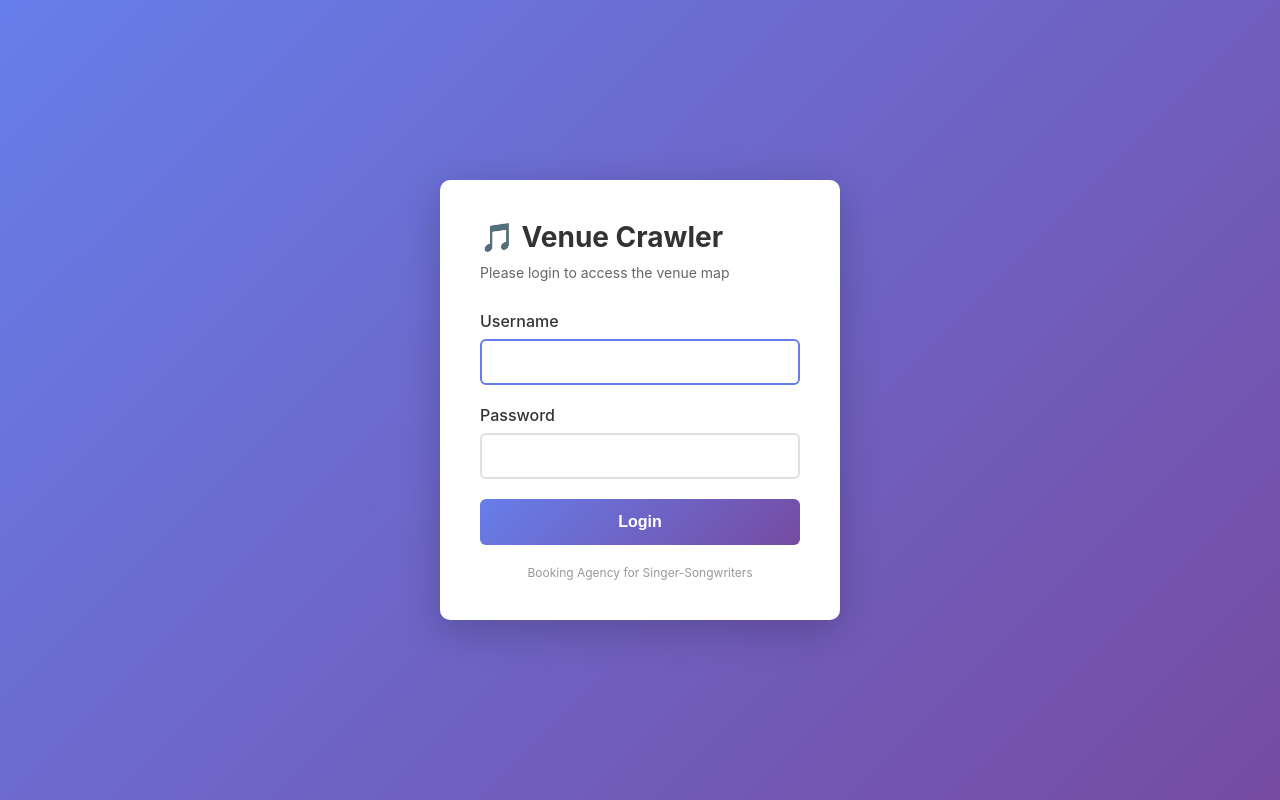
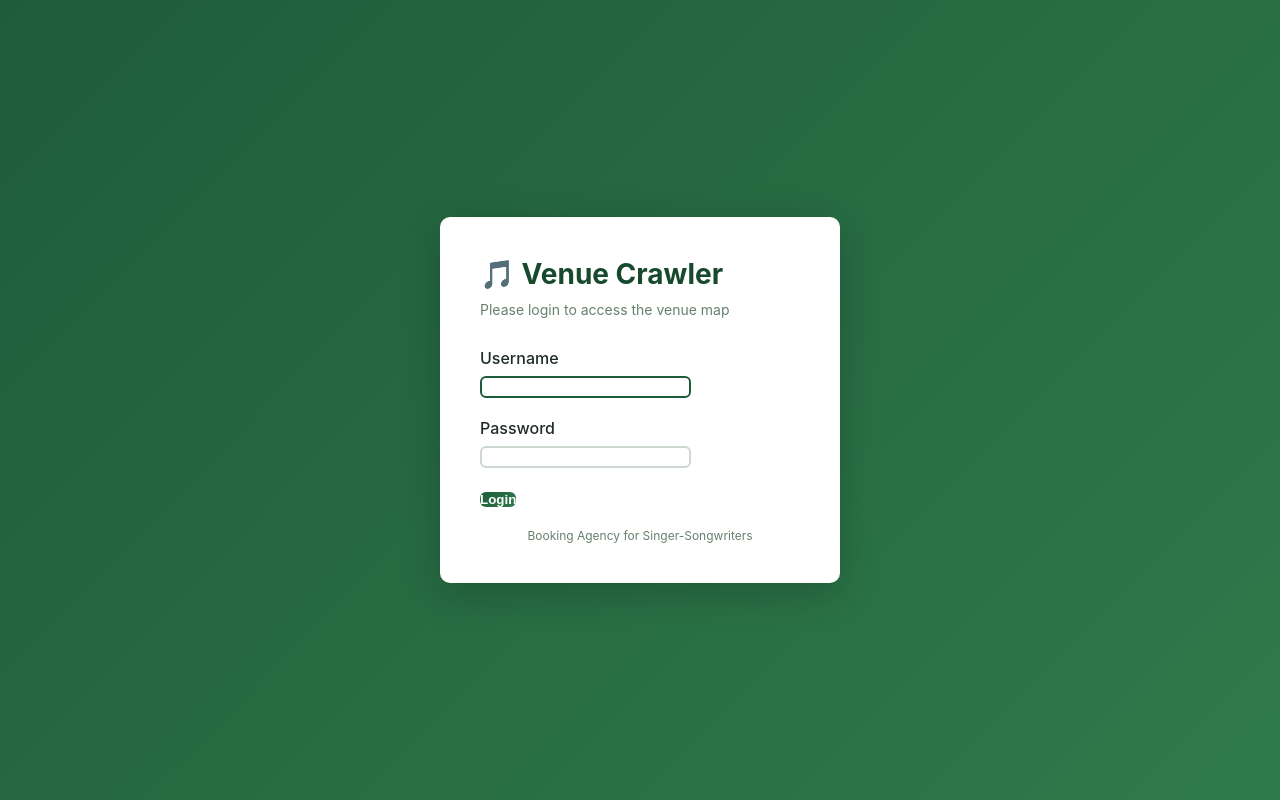
Before and after one commit to baartch/InVolo-Venues, a PHP site: page /auth/login.php in a window 1280 px wide. Run offline with PHP 8.4, Linux system fonts and the light colour scheme.

Commit message:
💄 Add green theme

```diff
--- a/auth/login.php
+++ b/auth/login.php
@@ -59,17 +59,11 @@ if ($_SERVER['REQUEST_METHOD'] === 'POST') {
 <head>
     <meta charset="UTF-8">
     <meta name="viewport" content="width=device-width, initial-scale=1.0">
+    <base href="<?php echo BASE_PATH; ?>/">
     <title>Venue Crawler - Login</title>
+    <link rel="stylesheet" href="public/styles.css">
     <style>
-        * {
-            margin: 0;
-            padding: 0;
-            box-sizing: border-box;
-        }
-
         body {
-            font-family: -apple-system, BlinkMacSystemFont, 'Segoe UI', Roboto, Oxygen, Ubuntu, Cantarell, sans-serif;
-            background: linear-gradient(135deg, #667eea 0%, #764ba2 100%);
             min-height: 100vh;
             display: flex;
             align-items: center;
@@ -77,22 +71,20 @@ if ($_SERVER['REQUEST_METHOD'] === 'POST') {
         }
 
         .login-container {
-            background: white;
             padding: 40px;
             border-radius: 10px;
-            box-shadow: 0 10px 40px rgba(0, 0, 0, 0.2);
             width: 100%;
             max-width: 400px;
         }
 
         h1 {
-            color: #333;
+            color: var(--color-primary-dark);
             margin-bottom: 10px;
             font-size: 28px;
         }
 
         .subtitle {
-            color: #666;
+            color: var(--color-muted);
             margin-bottom: 30px;
             font-size: 14px;
         }
@@ -104,66 +96,20 @@ if ($_SERVER['REQUEST_METHOD'] === 'POST') {
         label {
             display: block;
             margin-bottom: 8px;
-            color: #333;
+            color: var(--color-text);
             font-weight: 500;
-        }
-
-        input[type="text"],
-        input[type="password"] {
-            width: 100%;
-            padding: 12px;
-            border: 2px solid #e0e0e0;
-            border-radius: 6px;
-            font-size: 16px;
-            transition: border-color 0.3s;
-        }
-
-        input[type="text"]:focus,
-        input[type="password"]:focus {
-            outline: none;
-            border-color: #667eea;
-        }
-
-        button {
-            width: 100%;
-            padding: 14px;
-            background: linear-gradient(135deg, #667eea 0%, #764ba2 100%);
-            color: white;
-            border: none;
-            border-radius: 6px;
-            font-size: 16px;
-            font-weight: 600;
-            cursor: pointer;
-            transition: transform 0.2s;
-        }
-
-        button:hover {
-            transform: translateY(-2px);
-        }
-
-        button:active {
-            transform: translateY(0);
-        }
-
-        .error {
-            background: #fee;
-            color: #c33;
-            padding: 12px;
-            border-radius: 6px;
-            margin-bottom: 20px;
-            border-left: 4px solid #c33;
         }
 
         .footer {
             margin-top: 20px;
             text-align: center;
-            color: #999;
+            color: var(--color-muted);
             font-size: 12px;
         }
     </style>
 </head>
 <body>
-    <div class="login-container">
+    <div class="login-container card">
         <h1>🎵 Venue Crawler</h1>
         <p class="subtitle">Please login to access the venue map</p>
 
@@ -174,15 +120,15 @@ if ($_SERVER['REQUEST_METHOD'] === 'POST') {
         <form method="POST" action="">
             <div class="form-group">
                 <label for="username">Username</label>
-                <input type="text" id="username" name="username" required autofocus>
+                <input type="text" id="username" name="username" class="input" required autofocus>
             </div>
 
             <div class="form-group">
                 <label for="password">Password</label>
-                <input type="password" id="password" name="password" required>
+                <input type="password" id="password" name="password" class="input" required>
             </div>
 
-            <button type="submit">Login</button>
+            <button type="submit" class="btn">Login</button>
         </form>
 
         <div class="footer">
--- /dev/null
+++ b/public/styles.css
@@ -0,0 +1,172 @@
+@import url("themes/forest.css");
+
+* {
+  margin: 0;
+  padding: 0;
+  box-sizing: border-box;
+}
+
+body {
+  font-family: -apple-system, BlinkMacSystemFont, 'Segoe UI', Roboto, Oxygen, Ubuntu, Cantarell, sans-serif;
+  background: linear-gradient(135deg, var(--color-primary) 0%, var(--color-primary-light) 100%);
+  color: var(--color-text);
+}
+
+body.map-page {
+  background: var(--color-bg);
+}
+
+.card {
+  background: var(--color-card);
+  border-radius: 10px;
+  box-shadow: 0 10px 40px var(--color-shadow);
+}
+
+.btn {
+  background: linear-gradient(135deg, var(--color-primary) 0%, var(--color-primary-light) 100%);
+  color: #fff;
+  border: none;
+  border-radius: 6px;
+  font-weight: 600;
+  cursor: pointer;
+  transition: transform 0.2s;
+}
+
+.btn:hover {
+  transform: translateY(-2px);
+}
+
+.btn:active {
+  transform: translateY(0);
+}
+
+.input {
+  border: 2px solid var(--color-border);
+  border-radius: 6px;
+  font-size: 16px;
+  transition: border-color 0.3s;
+  background: #fff;
+  color: var(--color-text);
+}
+
+.input:focus {
+  outline: none;
+  border-color: var(--color-primary);
+}
+
+.text-muted {
+  color: var(--color-muted);
+}
+
+.error {
+  background: var(--color-danger-bg);
+  color: var(--color-danger);
+  padding: 12px;
+  border-radius: 6px;
+  margin-bottom: 20px;
+  border-left: 4px solid var(--color-danger-border);
+}
+
+#mapid {
+  min-height: 100%;
+}
+
+#search-container {
+  position: absolute;
+  top: 10px;
+  left: 50%;
+  transform: translateX(-50%);
+  z-index: 1000;
+  width: 90%;
+  max-width: 400px;
+}
+
+#waypoint-search {
+  width: 100%;
+  padding: 12px 20px;
+  padding-right: 70px;
+  font-size: 16px;
+  border: 2px solid var(--color-border);
+  border-radius: 25px;
+  box-shadow: 0 2px 6px var(--color-shadow);
+  outline: none;
+  transition: border-color 0.3s;
+  box-sizing: border-box;
+  background: #fff;
+}
+
+.keyboard-hint {
+  position: absolute;
+  right: 15px;
+  top: 50%;
+  transform: translateY(-50%);
+  pointer-events: none;
+  font-size: 11px;
+  color: var(--color-muted);
+  background: var(--color-light);
+  padding: 3px 7px;
+  border-radius: 3px;
+  border: 1px solid var(--color-border);
+  font-family: 'Courier New', monospace;
+  font-weight: 600;
+  transition: opacity 0.3s;
+}
+
+#waypoint-search:focus + .keyboard-hint {
+  opacity: 0;
+}
+
+#search-results {
+  display: none;
+  background: var(--color-card);
+  border-radius: 8px;
+  box-shadow: 0 2px 6px var(--color-shadow);
+  max-height: 300px;
+  overflow-y: auto;
+  margin-top: 5px;
+  width: 100%;
+  box-sizing: border-box;
+}
+
+.search-result-item {
+  padding: 10px 20px;
+  cursor: pointer;
+  border-bottom: 1px solid #eee;
+}
+
+.search-result-item:hover {
+  background-color: var(--color-light);
+}
+
+.search-result-item.selected {
+  background-color: var(--color-primary);
+  color: #fff;
+}
+
+.search-result-item:last-child {
+  border-bottom: none;
+}
+
+#logout-btn {
+  position: absolute;
+  top: 10px;
+  right: 10px;
+  z-index: 1000;
+  padding: 10px 20px;
+  background: var(--color-card);
+  border: 2px solid var(--color-border);
+  border-radius: 20px;
+  box-shadow: 0 2px 6px var(--color-shadow);
+  cursor: pointer;
+  font-size: 14px;
+  font-weight: 500;
+  color: var(--color-text);
+  text-decoration: none;
+  transition: all 0.3s;
+}
+
+#logout-btn:hover {
+  background: var(--color-danger);
+  color: #fff;
+  border-color: var(--color-danger);
+}
--- /dev/null
+++ b/public/themes/forest.css
@@ -0,0 +1,16 @@
+:root {
+  --color-primary: #1f5c3a;
+  --color-primary-dark: #17492d;
+  --color-primary-light: #2f7a4b;
+  --color-accent: #5fa36d;
+  --color-bg: #f3f7f2;
+  --color-text: #1f2d24;
+  --color-card: #ffffff;
+  --color-border: #cdd9cf;
+  --color-muted: #67806e;
+  --color-shadow: rgba(0, 0, 0, 0.2);
+  --color-danger: #c53b3b;
+  --color-danger-bg: #fff1f1;
+  --color-danger-border: #d14d4d;
+  --color-light: #f5f7f5;
+}
```
Also changed, not shown: index.php (+2 -108 lines), README.md.
